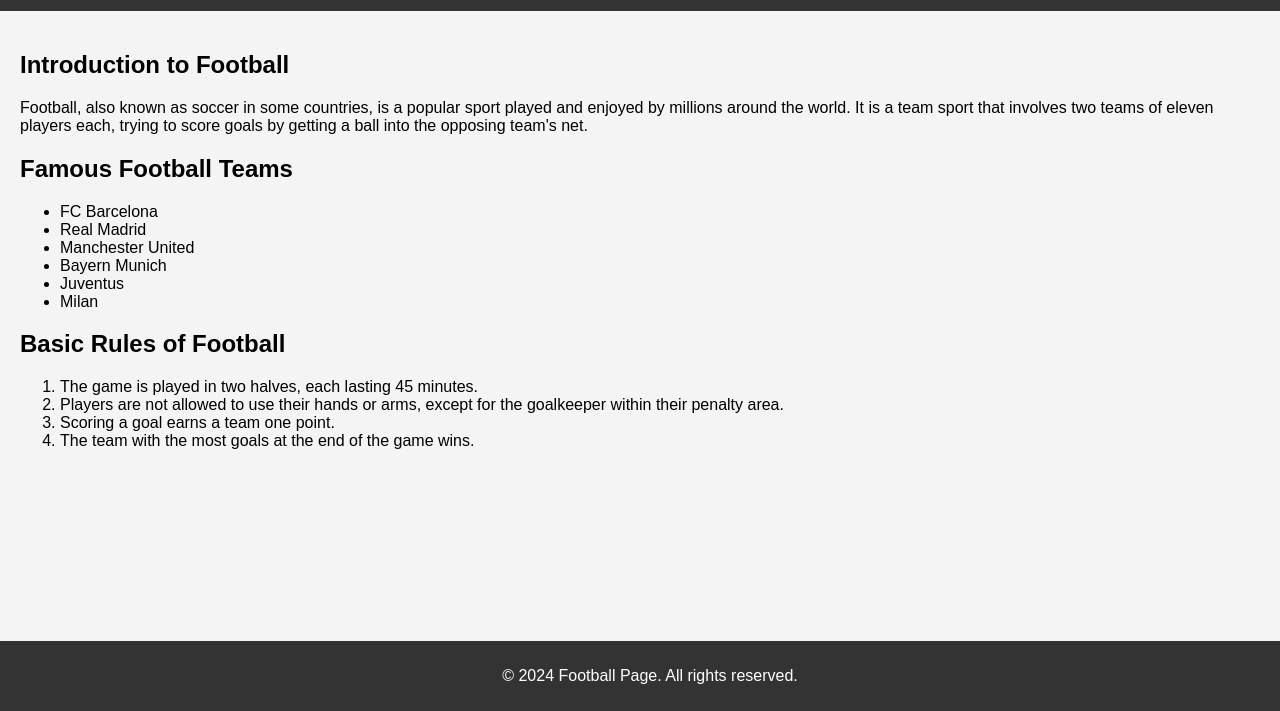
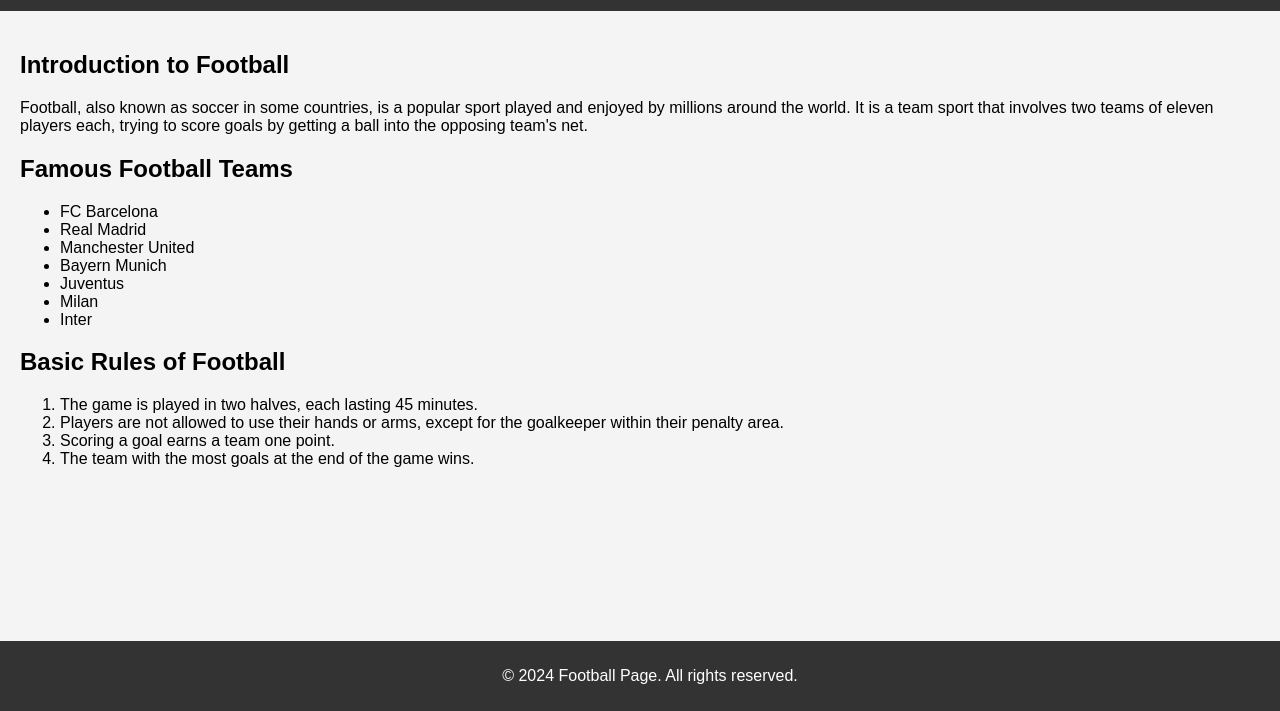
Before and after one commit to petarjuve/firstpage, a plain HTML site: page index.html in a window 1280 px wide. Shown: the part 89-800 px from the top of the page. Drawn offline with Linux system fonts and the light colour scheme.

Commit message:
added inter

```diff
--- a/index.html
+++ b/index.html
@@ -52,6 +52,7 @@
             <li>Bayern Munich</li>
             <li>Juventus</li>
             <li>Milan</li>
+            <li>Inter</li>
         </ul>
 
         <h2>Basic Rules of Football</h2>
```
